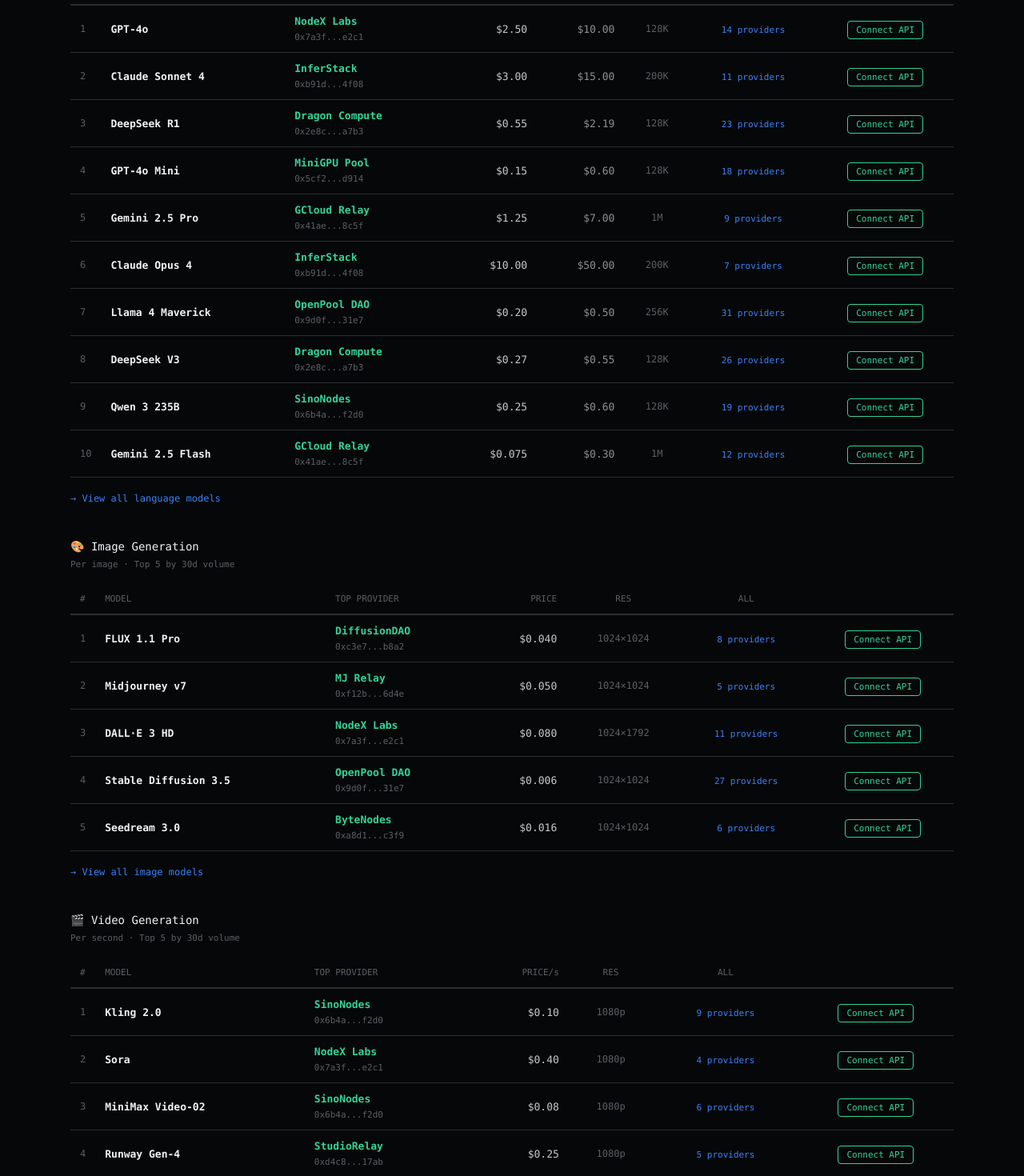
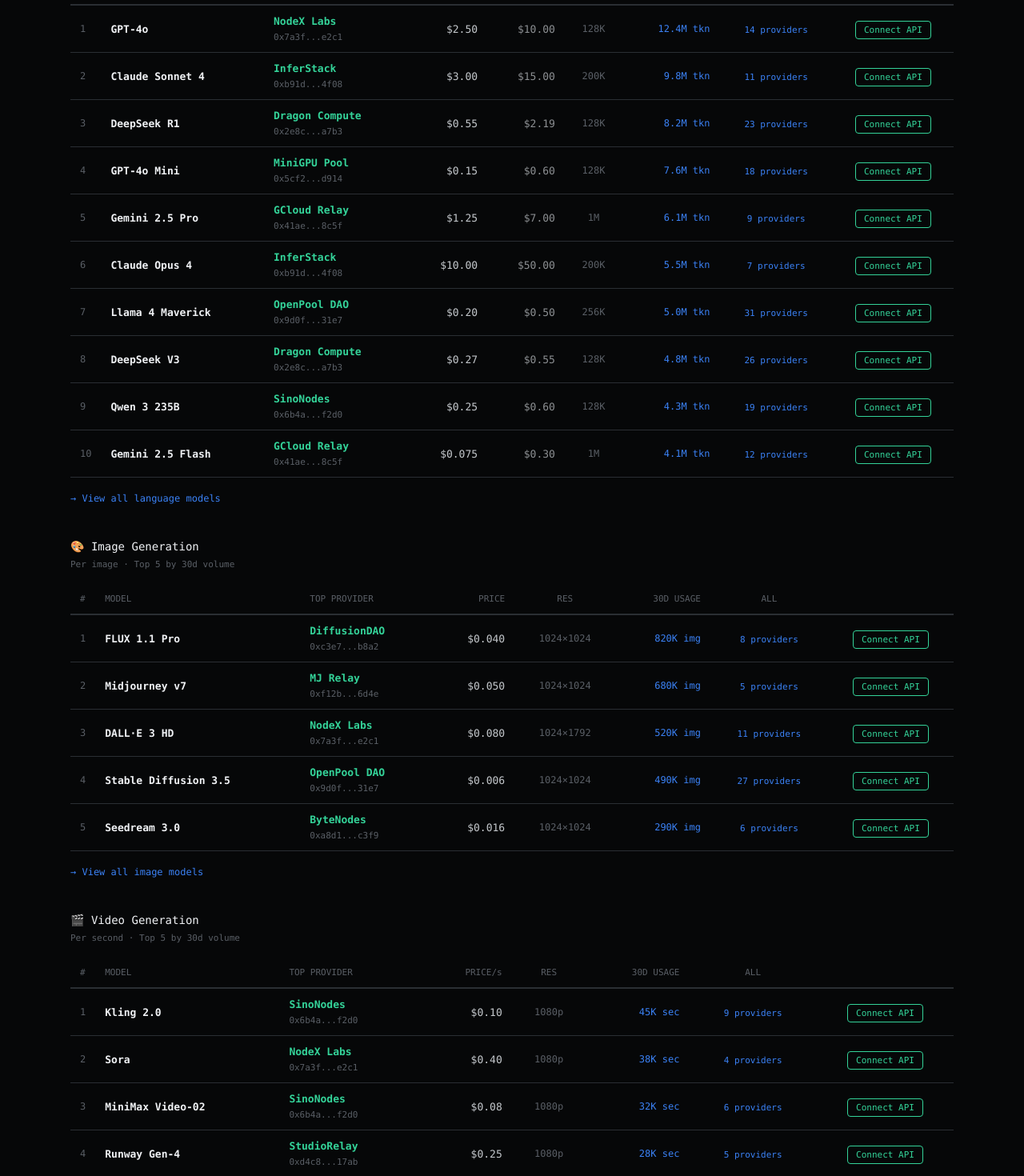
Before and after one commit to rogerwu188/clawfarm-site, a Next.js app: page / in a window 1280 px wide. Shown: the part 980-2450 px from the top of the page at 80% size. Built offline with nearby package versions, Linux system fonts and the light colour scheme.

Commit message:
add 30D USAGE column to all marketplace tables (tokens/images/seconds)

```diff
--- a/app/page.tsx
+++ b/app/page.tsx
@@ -60,20 +60,21 @@
                   <th style={{textAlign:'right', padding:'10px 12px', color:'var(--text-dim)', fontWeight:500, fontSize:'11px'}}>INPUT</th>
                   <th style={{textAlign:'right', padding:'10px 12px', color:'var(--text-dim)', fontWeight:500, fontSize:'11px'}}>OUTPUT</th>
                   <th style={{textAlign:'center', padding:'10px 12px', color:'var(--text-dim)', fontWeight:500, fontSize:'11px'}}>CTX</th>
+                  <th style={{textAlign:'right', padding:'10px 12px', color:'var(--text-dim)', fontWeight:500, fontSize:'11px'}}>30D USAGE</th>
                   <th style={{textAlign:'center', padding:'10px 12px', color:'var(--text-dim)', fontWeight:500, fontSize:'11px'}}>ALL</th>
                   <th style={{textAlign:'center', padding:'10px 12px'}}></th>
                 </tr></thead>
                 <tbody>{[
-                  {m:'GPT-4o',nm:'NodeX Labs',p:'0x7a3f...e2c1',i:'$2.50',o:'$10.00',c:'128K',n:14},
-                  {m:'Claude Sonnet 4',nm:'InferStack',p:'0xb91d...4f08',i:'$3.00',o:'$15.00',c:'200K',n:11},
-                  {m:'DeepSeek R1',nm:'Dragon Compute',p:'0x2e8c...a7b3',i:'$0.55',o:'$2.19',c:'128K',n:23},
-                  {m:'GPT-4o Mini',nm:'MiniGPU Pool',p:'0x5cf2...d914',i:'$0.15',o:'$0.60',c:'128K',n:18},
-                  {m:'Gemini 2.5 Pro',nm:'GCloud Relay',p:'0x41ae...8c5f',i:'$1.25',o:'$7.00',c:'1M',n:9},
-                  {m:'Claude Opus 4',nm:'InferStack',p:'0xb91d...4f08',i:'$10.00',o:'$50.00',c:'200K',n:7},
-                  {m:'Llama 4 Maverick',nm:'OpenPool DAO',p:'0x9d0f...31e7',i:'$0.20',o:'$0.50',c:'256K',n:31},
-                  {m:'DeepSeek V3',nm:'Dragon Compute',p:'0x2e8c...a7b3',i:'$0.27',o:'$0.55',c:'128K',n:26},
-                  {m:'Qwen 3 235B',nm:'SinoNodes',p:'0x6b4a...f2d0',i:'$0.25',o:'$0.60',c:'128K',n:19},
-                  {m:'Gemini 2.5 Flash',nm:'GCloud Relay',p:'0x41ae...8c5f',i:'$0.075',o:'$0.30',c:'1M',n:12},
+                  {m:'GPT-4o',nm:'NodeX Labs',p:'0x7a3f...e2c1',i:'$2.50',o:'$10.00',c:'128K',u:'12.4M tkn',n:14},
+                  {m:'Claude Sonnet 4',nm:'InferStack',p:'0xb91d...4f08',i:'$3.00',o:'$15.00',c:'200K',u:'9.8M tkn',n:11},
+                  {m:'DeepSeek R1',nm:'Dragon Compute',p:'0x2e8c...a7b3',i:'$0.55',o:'$2.19',c:'128K',u:'8.2M tkn',n:23},
+                  {m:'GPT-4o Mini',nm:'MiniGPU Pool',p:'0x5cf2...d914',i:'$0.15',o:'$0.60',c:'128K',u:'7.6M tkn',n:18},
+                  {m:'Gemini 2.5 Pro',nm:'GCloud Relay',p:'0x41ae...8c5f',i:'$1.25',o:'$7.00',c:'1M',u:'6.1M tkn',n:9},
+                  {m:'Claude Opus 4',nm:'InferStack',p:'0xb91d...4f08',i:'$10.00',o:'$50.00',c:'200K',u:'5.5M tkn',n:7},
+                  {m:'Llama 4 Maverick',nm:'OpenPool DAO',p:'0x9d0f...31e7',i:'$0.20',o:'$0.50',c:'256K',u:'5.0M tkn',n:31},
+                  {m:'DeepSeek V3',nm:'Dragon Compute',p:'0x2e8c...a7b3',i:'$0.27',o:'$0.55',c:'128K',u:'4.8M tkn',n:26},
+                  {m:'Qwen 3 235B',nm:'SinoNodes',p:'0x6b4a...f2d0',i:'$0.25',o:'$0.60',c:'128K',u:'4.3M tkn',n:19},
+                  {m:'Gemini 2.5 Flash',nm:'GCloud Relay',p:'0x41ae...8c5f',i:'$0.075',o:'$0.30',c:'1M',u:'4.1M tkn',n:12},
                 ].map((r, i) => (
                   <tr key={i} style={{borderBottom:'1px solid var(--border)'}}>
                     <td style={{padding:'10px 12px', color:'var(--text-dim)', fontSize:'12px'}}>{i+1}</td>
@@ -85,6 +86,7 @@
                     <td style={{padding:'10px 12px', textAlign:'right', color:'var(--text-mid)'}}>{r.i}</td>
                     <td style={{padding:'10px 12px', textAlign:'right', color:'var(--text-mid)', opacity:0.7}}>{r.o}</td>
                     <td style={{padding:'10px 12px', textAlign:'center', color:'var(--text-dim)', fontSize:'12px'}}>{r.c}</td>
+                    <td style={{padding:'10px 12px', textAlign:'right', color:'var(--accent)', fontSize:'12px', fontWeight:500}}>{r.u}</td>
                     <td style={{padding:'10px 12px', textAlign:'center'}}><Link href="/providers" style={{fontFamily:'var(--font-mono)', fontSize:'11px', color:'var(--accent)'}}>{r.n} providers</Link></td>
                     <td style={{padding:'10px 8px', textAlign:'center'}}><Link href="/docs" style={{fontFamily:'var(--font-mono)', fontSize:'11px', color:'var(--green)', border:'1px solid var(--green)', borderRadius:'4px', padding:'4px 10px', whiteSpace:'nowrap'}}>Connect API</Link></td>
                   </tr>
@@ -106,15 +108,16 @@
                   <th style={{textAlign:'left', padding:'10px 12px', color:'var(--text-dim)', fontWeight:500, fontSize:'11px'}}>TOP PROVIDER</th>
                   <th style={{textAlign:'right', padding:'10px 12px', color:'var(--text-dim)', fontWeight:500, fontSize:'11px'}}>PRICE</th>
                   <th style={{textAlign:'center', padding:'10px 12px', color:'var(--text-dim)', fontWeight:500, fontSize:'11px'}}>RES</th>
+                  <th style={{textAlign:'right', padding:'10px 12px', color:'var(--text-dim)', fontWeight:500, fontSize:'11px'}}>30D USAGE</th>
                   <th style={{textAlign:'center', padding:'10px 12px', color:'var(--text-dim)', fontWeight:500, fontSize:'11px'}}>ALL</th>
                   <th style={{textAlign:'center', padding:'10px 12px'}}></th>
                 </tr></thead>
                 <tbody>{[
-                  {m:'FLUX 1.1 Pro',nm:'DiffusionDAO',p:'0xc3e7...b8a2',pr:'$0.040',r:'1024×1024',n:8},
-                  {m:'Midjourney v7',nm:'MJ Relay',p:'0xf12b...6d4e',pr:'$0.050',r:'1024×1024',n:5},
-                  {m:'DALL·E 3 HD',nm:'NodeX Labs',p:'0x7a3f...e2c1',pr:'$0.080',r:'1024×1792',n:11},
-                  {m:'Stable Diffusion 3.5',nm:'OpenPool DAO',p:'0x9d0f...31e7',pr:'$0.006',r:'1024×1024',n:27},
-                  {m:'Seedream 3.0',nm:'ByteNodes',p:'0xa8d1...c3f9',pr:'$0.016',r:'1024×1024',n:6},
+                  {m:'FLUX 1.1 Pro',nm:'DiffusionDAO',p:'0xc3e7...b8a2',pr:'$0.040',r:'1024×1024',u:'820K img',n:8},
+                  {m:'Midjourney v7',nm:'MJ Relay',p:'0xf12b...6d4e',pr:'$0.050',r:'1024×1024',u:'680K img',n:5},
+                  {m:'DALL·E 3 HD',nm:'NodeX Labs',p:'0x7a3f...e2c1',pr:'$0.080',r:'1024×1792',u:'520K img',n:11},
+                  {m:'Stable Diffusion 3.5',nm:'OpenPool DAO',p:'0x9d0f...31e7',pr:'$0.006',r:'1024×1024',u:'490K img',n:27},
+                  {m:'Seedream 3.0',nm:'ByteNodes',p:'0xa8d1...c3f9',pr:'$0.016',r:'1024×1024',u:'290K img',n:6},
                 ].map((r, i) => (
                   <tr key={i} style={{borderBottom:'1px solid var(--border)'}}>
                     <td style={{padding:'10px 12px', color:'var(--text-dim)', fontSize:'12px'}}>{i+1}</td>
@@ -125,6 +128,7 @@
                     </td>
                     <td style={{padding:'10px 12px', textAlign:'right', color:'var(--text-mid)'}}>{r.pr}</td>
                     <td style={{padding:'10px 12px', textAlign:'center', color:'var(--text-dim)', fontSize:'12px'}}>{r.r}</td>
+                    <td style={{padding:'10px 12px', textAlign:'right', color:'var(--accent)', fontSize:'12px', fontWeight:500}}>{r.u}</td>
                     <td style={{padding:'10px 12px', textAlign:'center'}}><Link href="/providers" style={{fontFamily:'var(--font-mono)', fontSize:'11px', color:'var(--accent)'}}>{r.n} providers</Link></td>
                     <td style={{padding:'10px 8px', textAlign:'center'}}><Link href="/docs" style={{fontFamily:'var(--font-mono)', fontSize:'11px', color:'var(--green)', border:'1px solid var(--green)', borderRadius:'4px', padding:'4px 10px', whiteSpace:'nowrap'}}>Connect API</Link></td>
                   </tr>
@@ -146,15 +150,16 @@
                   <th style={{textAlign:'left', padding:'10px 12px', color:'var(--text-dim)', fontWeight:500, fontSize:'11px'}}>TOP PROVIDER</th>
                   <th style={{textAlign:'right', padding:'10px 12px', color:'var(--text-dim)', fontWeight:500, fontSize:'11px'}}>PRICE/s</th>
                   <th style={{textAlign:'center', padding:'10px 12px', color:'var(--text-dim)', fontWeight:500, fontSize:'11px'}}>RES</th>
+                  <th style={{textAlign:'right', padding:'10px 12px', color:'var(--text-dim)', fontWeight:500, fontSize:'11px'}}>30D USAGE</th>
                   <th style={{textAlign:'center', padding:'10px 12px', color:'var(--text-dim)', fontWeight:500, fontSize:'11px'}}>ALL</th>
                   <th style={{textAlign:'center', padding:'10px 12px'}}></th>
                 </tr></thead>
                 <tbody>{[
-                  {m:'Kling 2.0',nm:'SinoNodes',p:'0x6b4a...f2d0',pr:'$0.10',r:'1080p',n:9},
-                  {m:'Sora',nm:'NodeX Labs',p:'0x7a3f...e2c1',pr:'$0.40',r:'1080p',n:4},
-                  {m:'MiniMax Video-02',nm:'SinoNodes',p:'0x6b4a...f2d0',pr:'$0.08',r:'1080p',n:6},
-                  {m:'Runway Gen-4',nm:'StudioRelay',p:'0xd4c8...17ab',pr:'$0.25',r:'1080p',n:5},
-                  {m:'Wan 2.1 14B',nm:'OpenPool DAO',p:'0x9d0f...31e7',pr:'$0.04',r:'720p',n:15},
+                  {m:'Kling 2.0',nm:'SinoNodes',p:'0x6b4a...f2d0',pr:'$0.10',r:'1080p',u:'45K sec',n:9},
+                  {m:'Sora',nm:'NodeX Labs',p:'0x7a3f...e2c1',pr:'$0.40',r:'1080p',u:'38K sec',n:4},
+                  {m:'MiniMax Video-02',nm:'SinoNodes',p:'0x6b4a...f2d0',pr:'$0.08',r:'1080p',u:'32K sec',n:6},
+                  {m:'Runway Gen-4',nm:'StudioRelay',p:'0xd4c8...17ab',pr:'$0.25',r:'1080p',u:'28K sec',n:5},
+                  {m:'Wan 2.1 14B',nm:'OpenPool DAO',p:'0x9d0f...31e7',pr:'$0.04',r:'720p',u:'22K sec',n:15},
                 ].map((r, i) => (
                   <tr key={i} style={{borderBottom:'1px solid var(--border)'}}>
                     <td style={{padding:'10px 12px', color:'var(--text-dim)', fontSize:'12px'}}>{i+1}</td>
@@ -165,6 +170,7 @@
                     </td>
                     <td style={{padding:'10px 12px', textAlign:'right', color:'var(--text-mid)'}}>{r.pr}</td>
                     <td style={{padding:'10px 12px', textAlign:'center', color:'var(--text-dim)', fontSize:'12px'}}>{r.r}</td>
+                    <td style={{padding:'10px 12px', textAlign:'right', color:'var(--accent)', fontSize:'12px', fontWeight:500}}>{r.u}</td>
                     <td style={{padding:'10px 12px', textAlign:'center'}}><Link href="/providers" style={{fontFamily:'var(--font-mono)', fontSize:'11px', color:'var(--accent)'}}>{r.n} providers</Link></td>
                     <td style={{padding:'10px 8px', textAlign:'center'}}><Link href="/docs" style={{fontFamily:'var(--font-mono)', fontSize:'11px', color:'var(--green)', border:'1px solid var(--green)', borderRadius:'4px', padding:'4px 10px', whiteSpace:'nowrap'}}>Connect API</Link></td>
                   </tr>
```
